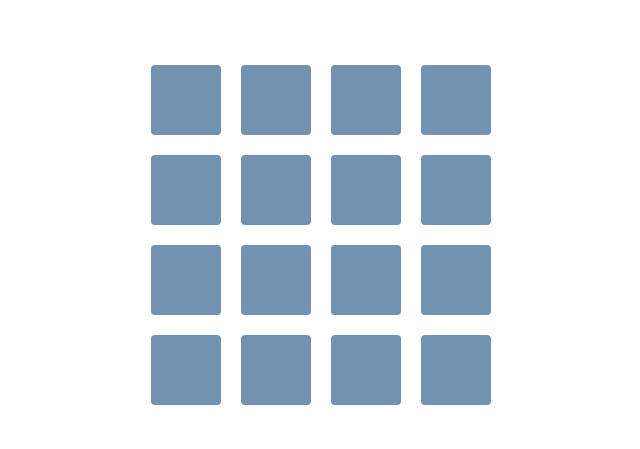
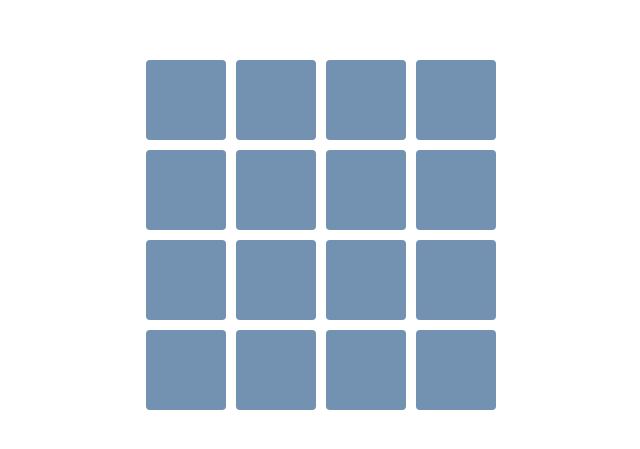
Before and after one commit to Krivoruchko-Anna/memory_cards, a Vue app: page / in a window 1280 px wide. Shown: the part 173-622 px from the top of the page, without its empty margins (299-939 px from the left). Built offline with nearby package versions, Linux system fonts and the light colour scheme.

Commit message:
change card size

```diff
--- a/src/components/Card.vue
+++ b/src/components/Card.vue
@@ -15,10 +15,10 @@ export default {
   display: flex;
   justify-content: center;
   align-items: center;
-  width: 50px;
-  height: 50px;
+  width: 60px;
+  height: 60px;
   padding: 10px;
-  margin: 10px;
+  margin: 5px;
   cursor: pointer;
   border-radius: 4px;
   color: white;
@@ -28,11 +28,13 @@ export default {
 
 .hidden {
   background-color: #7391b1;
+  background-size: cover;
   transition: .4s all ease-in-out;
 }
 
 .animated {
   animation: flipCard .4s ease-in-out;
+  transition: .3s all ease-in-out;
 }
 
 @keyframes flipCard {
```
